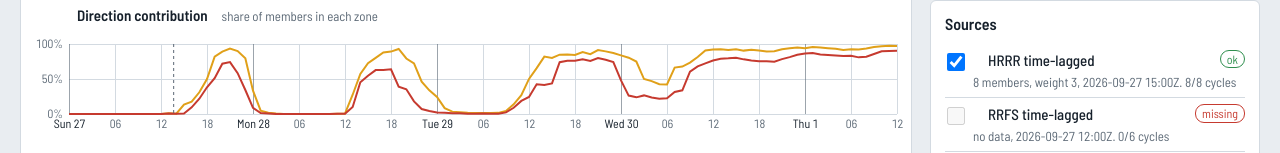
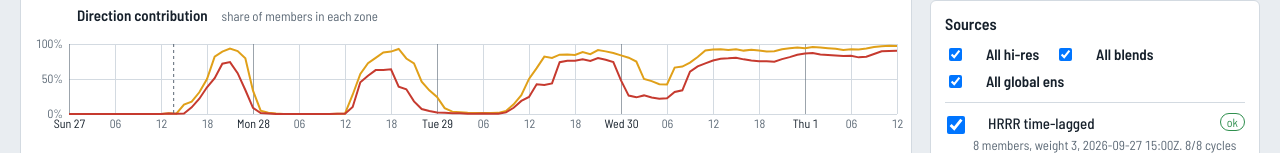
Before and after one commit to cyclonecizek/OnshoreWindConstraint, a plain HTML site: page docs/index.html in a window 1280 px wide. Shown: the part 1821-1974 px from the top of the page. Drawn offline with Linux system fonts and the light colour scheme.

Commit message:
Add files via upload

```diff
--- a/docs/index.html
+++ b/docs/index.html
@@ -96,6 +96,10 @@
 .ctab tr.ng td { background: color-mix(in srgb, var(--nogo) 22%, transparent); }
 .foot { color: var(--muted); font-size: 13px; margin: 8px 0 0; }
 
+.fams { display: flex; flex-wrap: wrap; gap: 6px 16px; padding-bottom: 10px; margin-bottom: 4px; border-bottom: 1px solid var(--rule); }
+.fams label { display: inline-flex; align-items: center; gap: 6px; font-weight: 600; cursor: pointer; }
+.fams label i { display: inline-block; width: 9px; height: 9px; border-radius: 50%; }
+.fams input:disabled + i, .fams input:disabled ~ span { opacity: .45; }
 .srclist { list-style: none; margin: 0; padding: 0; }
 .srclist li { display: grid; grid-template-columns: 22px 1fr auto; gap: 2px 6px; padding: 6px 0; border-top: 1px solid var(--rule); }
 .srclist li:first-child { border-top: 0; }
@@ -207,6 +211,7 @@
     </section>
     <section class="card">
       <h3>Sources</h3>
+      <div class="fams" id="fams" role="group" aria-label="Turn source groups on or off"></div>
       <ul class="srclist" id="srclist"></ul>
     </section>
   </aside>
@@ -627,6 +632,31 @@
     <tr class="as"><td>Assess</td><td>${m.assess_at_or_above}–${m.nogo_above} mph</td><td>otherwise</td></tr>
     <tr class="ng"><td>No-go</td><td>&gt; ${m.nogo_above} mph</td><td>${pad(dd.nogo_arc[0])}–${pad(dd.nogo_arc[1])}°</td></tr>`;
 }
+// Always on when the page opens if they have any data, even partial;
+// switching them off lasts only until the page is reloaded.
+const START_ON = new Set(["href"]);
+const FAMS = [["hires", "All hi-res"], ["blend", "All blends"], ["global", "All global ens"]];
+function saveOff() {
+  const off = state.data.sources.filter(s => s.members.length && !state.enabled[s.id]).map(s => s.id);
+  store.set("plume.off.v2", JSON.stringify(off.filter(id => !START_ON.has(id))));
+}
+function famToggles() {
+  const d = state.data, el = $("#fams");
+  el.innerHTML = FAMS.map(([f, name]) => {
+    const srcs = d.sources.filter(s => s.family === f && s.members.length);
+    return `<label><input type="checkbox" data-fam="${f}" ${srcs.length ? "" : "disabled"}><i style="background:${famColor(f)}"></i><span>${name}</span></label>`;
+  }).join("");
+  el.querySelectorAll("input").forEach(cb => {
+    const srcs = d.sources.filter(s => s.family === cb.dataset.fam && s.members.length);
+    const on = srcs.filter(s => state.enabled[s.id]).length;
+    cb.checked = srcs.length > 0 && on === srcs.length;
+    cb.indeterminate = on > 0 && on < srcs.length;
+    cb.addEventListener("change", () => {
+      for (const s of srcs) state.enabled[s.id] = cb.checked;
+      saveOff(); sourceList(); compute(); drawAll();
+    });
+  });
+}
 function sourceList() {
   const d = state.data;
   $("#srclist").innerHTML = d.sources.map(s => {
@@ -638,9 +668,9 @@
   }).join("");
   $("#srclist").querySelectorAll("input").forEach(cb => cb.addEventListener("change", () => {
     state.enabled[cb.dataset.id] = cb.checked;
-    store.set("plume.off", JSON.stringify(Object.keys(state.enabled).filter(k => !state.enabled[k])));
-    compute(); drawAll();
+    saveOff(); famToggles(); compute(); drawAll();
   }));
+  famToggles();
 }
 function header() {
   const d = state.data, st = d.site;
@@ -706,8 +736,9 @@
   }
   if (!first && state.data && d.generated_unix === state.data.generated_unix) { header(); return; }
   state.data = d; C = d.constraint; TZ = d.site.display_tz || "UTC";
-  const off = new Set(JSON.parse(store.get("plume.off") || "[]"));
-  for (const s of d.sources) if (!(s.id in state.enabled)) state.enabled[s.id] = s.members.length > 0 && !off.has(s.id);
+  let off; try { off = new Set(JSON.parse(store.get("plume.off.v2") || "[]")); } catch { off = new Set(); }
+  for (const s of d.sources) if (!(s.id in state.enabled))
+    state.enabled[s.id] = s.members.length > 0 && (START_ON.has(s.id) || !off.has(s.id));
   const now = Date.now() / 1000;
   state.nowIdx = Math.max(0, d.times.findIndex(t => t >= now - 1800));
   if (first) {
```
